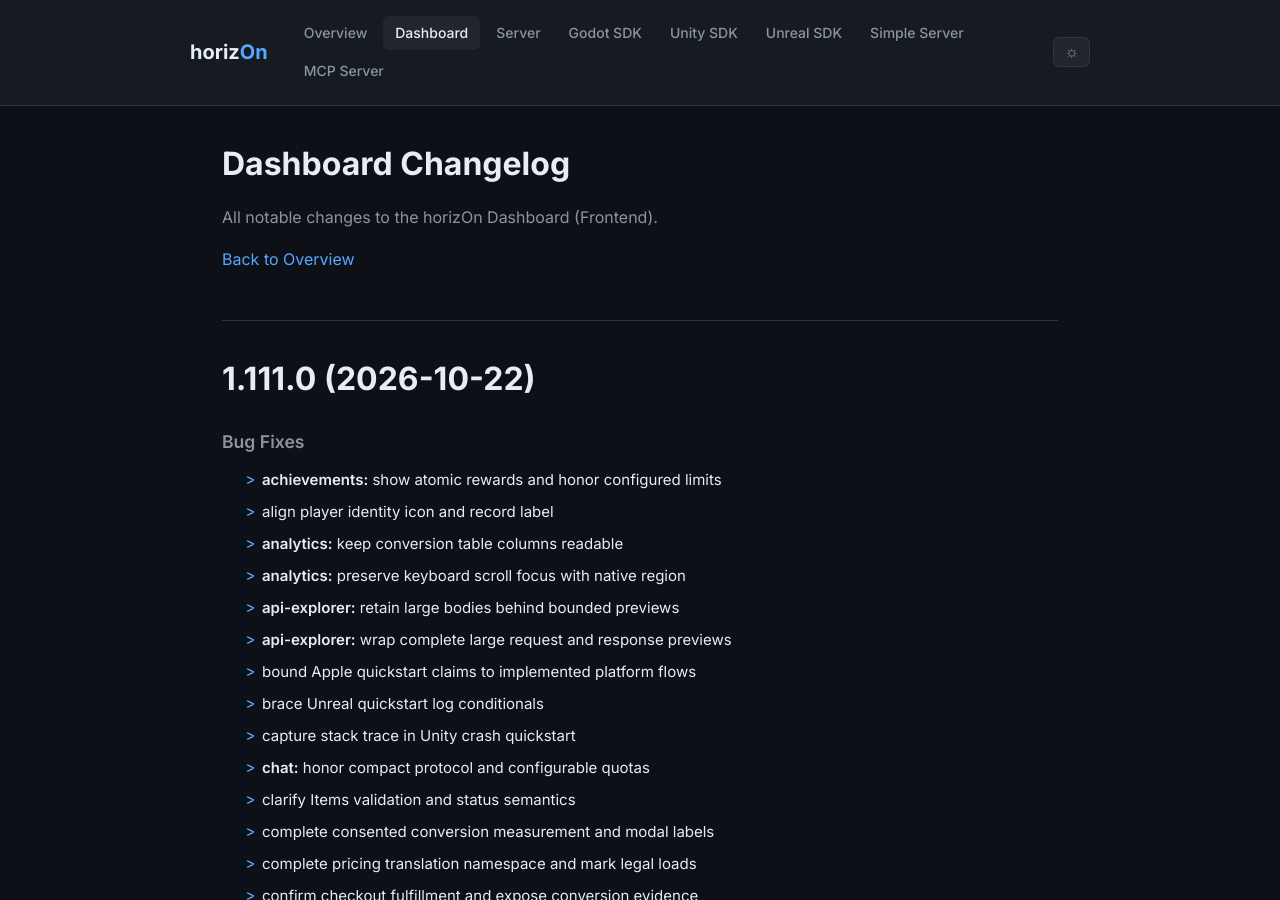
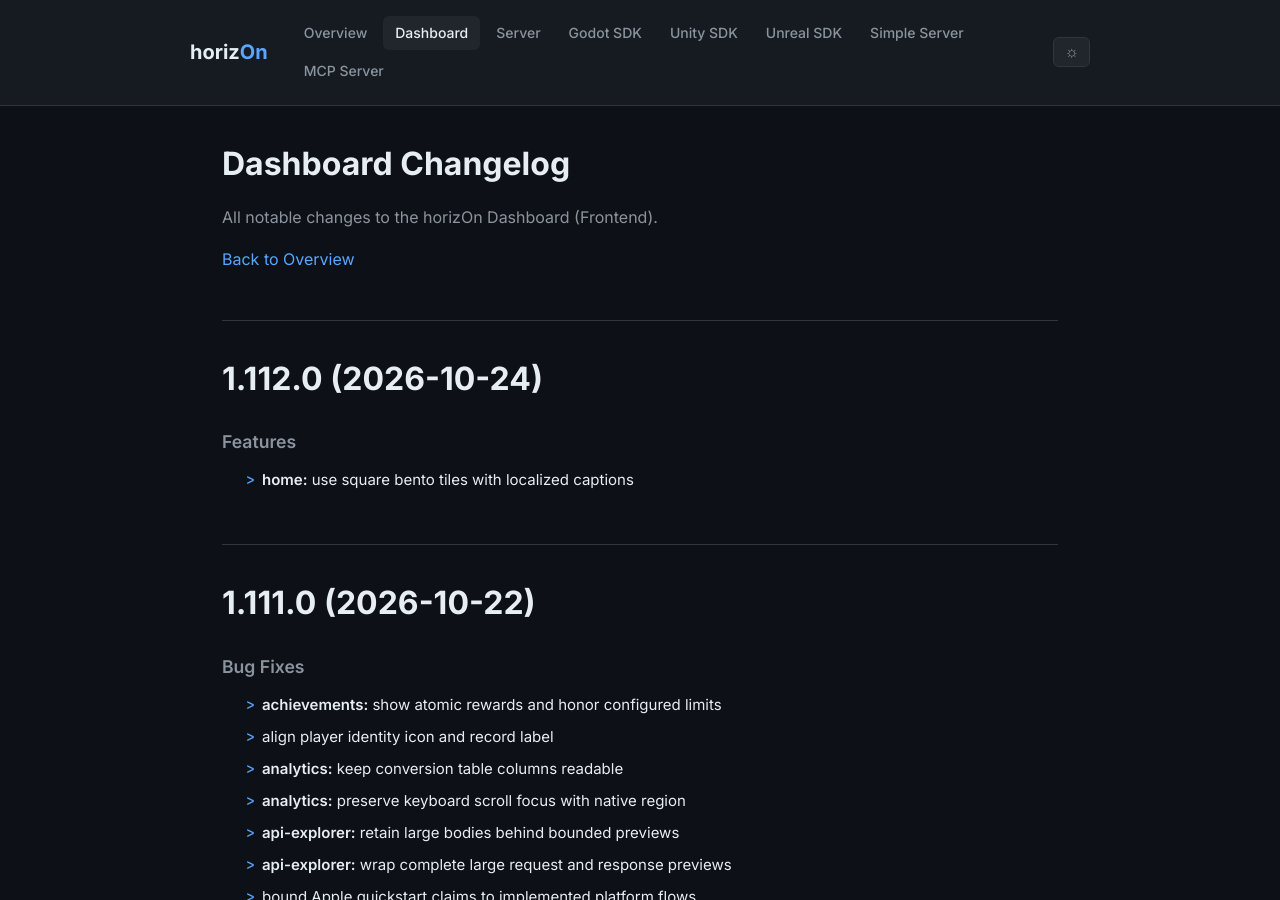
Before and after one commit to ProjectMakersDE/horizOn-Changelog, a Jekyll site: the page built from dashboard-changelog.md, in a window 1280 px wide and 900 px high. Built offline with Jekyll 4.4.1, drawn with Linux system fonts in a browser that asks for light colours.

Commit message:
chore: reconcile changelogs

```diff
--- a/dashboard-changelog.md
+++ b/dashboard-changelog.md
@@ -8,6 +8,13 @@ title: Dashboard Changelog
 All notable changes to the horizOn Dashboard (Frontend).
 
 [Back to Overview](.)
+
+# 1.112.0 (2026-10-24)
+
+
+### Features
+
+* **home:** use square bento tiles with localized captions
 
 # 1.111.0 (2026-10-22)
 
```
Also changed, not shown: index.md (+1 -1 lines).
